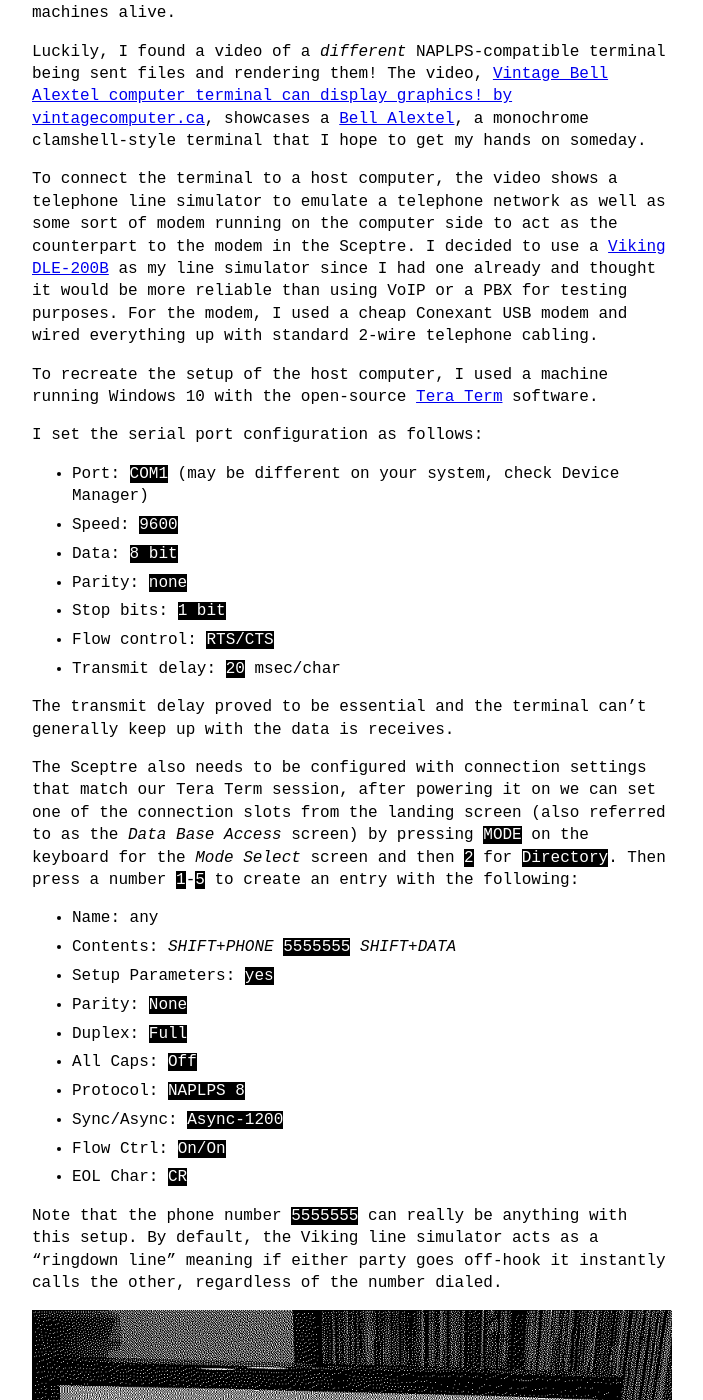
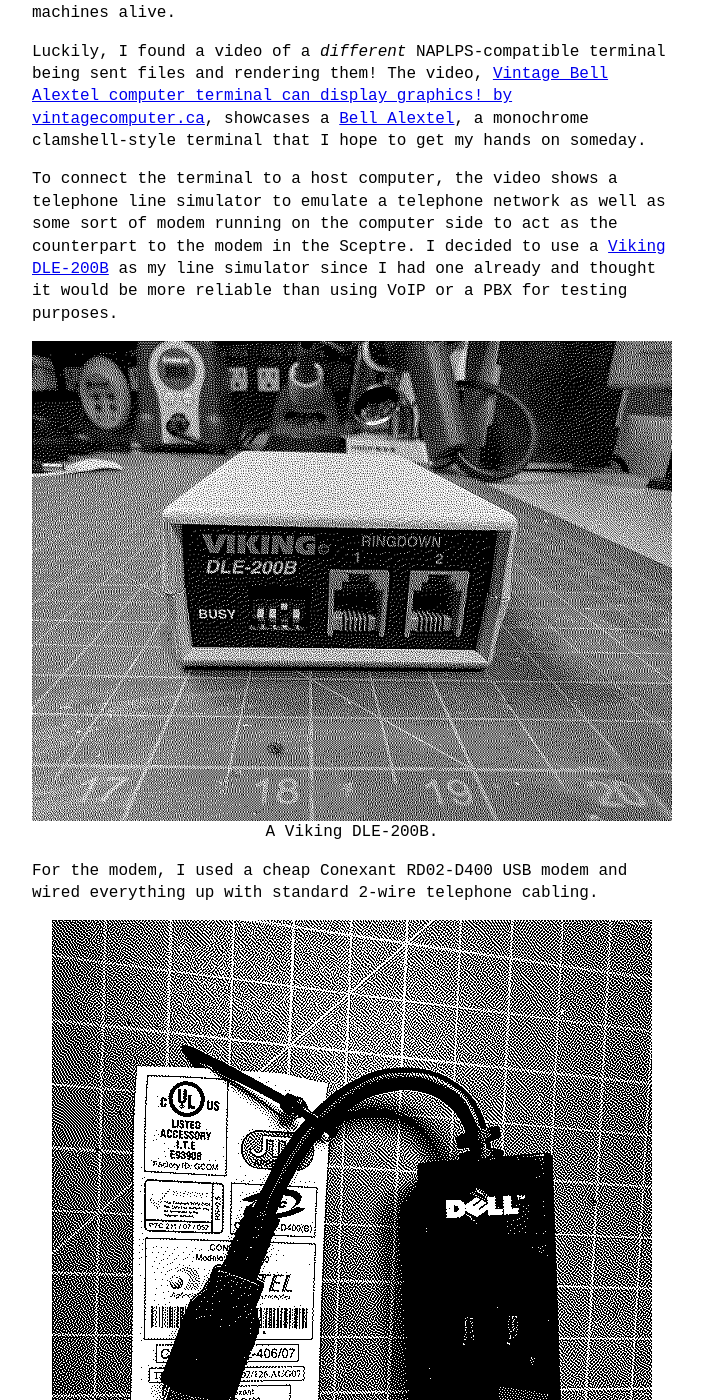
Before and after one commit to dialup-world/dialup-world.github.io, a Jekyll site: the page built from blog/_posts/2025-07-25-att-sceptre-revival.md, in a window 1280 px wide and 1400 px high, scrolled down 11182 px. Shown: the whole window, without its empty margins (288-991 px from the left). Built offline with Jekyll 4.4.1, drawn with Linux system fonts in a browser that asks for light colours; some of the changed lines change nothing that is shown; some of the changed text lies outside the part shown.

Commit message:
Added more photos to sceptre post

```diff
--- a/blog/_posts/2025-07-25-att-sceptre-revival.md
+++ b/blog/_posts/2025-07-25-att-sceptre-revival.md
@@ -205,7 +205,25 @@
 
 Luckily, I found a video of a _different_ NAPLPS-compatible terminal being sent files and rendering them! The video, [Vintage Bell Alextel computer terminal can display graphics! by vintagecomputer.ca](https://www.youtube.com/watch?v=0BKRfM5HHSM&t=653s), showcases a [Bell Alextel](https://en.wikipedia.org/wiki/Alex_(videotex_service)), a monochrome clamshell-style terminal that I hope to get my hands on someday.
 
-To connect the terminal to a host computer, the video shows a telephone line simulator to emulate a telephone network as well as some sort of modem running on the computer side to act as the counterpart to the modem in the Sceptre. I decided to use a [Viking DLE-200B](https://vikingelectronics.com/products/dle-200b/) as my line simulator since I had one already and thought it would be more reliable than using VoIP or a PBX for testing purposes. For the modem, I used a cheap Conexant USB modem and wired everything up with standard 2-wire telephone cabling.
+To connect the terminal to a host computer, the video shows a telephone line simulator to emulate a telephone network as well as some sort of modem running on the computer side to act as the counterpart to the modem in the Sceptre. I decided to use a [Viking DLE-200B](https://vikingelectronics.com/products/dle-200b/) as my line simulator since I had one already and thought it would be more reliable than using VoIP or a PBX for testing purposes.
+
+{% include dithered_image_link.html
+	img_folder="2025-07-25-att-sceptre-revival"
+	link_img="sceptre-109.jpeg"
+	small_img="sceptre-19-sm.jpg"
+	dith_img="sceptre-19-sm-d.png"
+	text="A Viking DLE-200B."
+%}
+
+For the modem, I used a cheap Conexant RD02-D400 USB modem and wired everything up with standard 2-wire telephone cabling.
+
+{% include dithered_image_link.html
+	img_folder="2025-07-25-att-sceptre-revival"
+	link_img="sceptre-20.jpeg"
+	small_img="sceptre-20-sm.jpg"
+	dith_img="sceptre-20-sm-d.png"
+	text="A Conexant RD02-D400 USB modem."
+%}
 
 To recreate the setup of the host computer, I used a machine running Windows 10 with the open-source [Tera Term](https://teratermproject.github.io/index-en.html) software.
 
```
Also changed, not shown: blog/assets/images/2025-07-25-att-sceptre-revival/sceptre-19-sm-d.png (added), blog/assets/images/2025-07-25-att-sceptre-revival/sceptre-19-sm.jpg (added), blog/assets/images/2025-07-25-att-sceptre-revival/sceptre-19.jpeg (added), blog/assets/images/2025-07-25-att-sceptre-revival/sceptre-20-sm-d.png (added), blog/assets/images/2025-07-25-att-sceptre-revival/sceptre-20-sm.jpg (added), blog/assets/images/2025-07-25-att-sceptre-revival/sceptre-20.jpeg (added).
